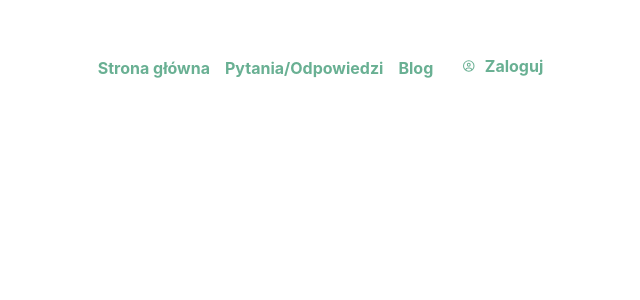
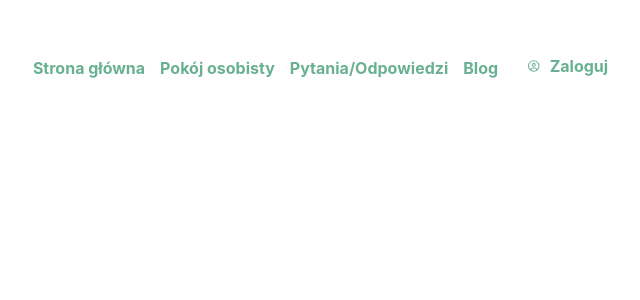
Before and after one commit to irinapukish/Build_YOUr_self, a React (Create React App) app in the folder buildyourself/: page /userinfo in a window 1280 px wide. Shown: the top 300 px of the page, without its empty margins (312-952 px from the left). Built offline with nearby package versions, Linux system fonts and the light colour scheme.

Commit message:
Add UserInfo view

```diff
--- a/buildyourself/src/App.js
+++ b/buildyourself/src/App.js
@@ -16,6 +16,7 @@ import Article5 from './Article5';
 import Article6 from './Article6';
 import Register from './Register';
 import Login from './Login';
+import UserInfo from './UserInfo';
 
   function App() {
     const sectionRef = useRef(null);
@@ -29,6 +30,9 @@ import Login from './Login';
                     <ul>
                       <li>
                         <Link to="/">Strona główna</Link>
+                      </li>
+                      <li>
+                        <Link to="/userinfo">Pokój osobisty</Link>
                       </li>
                         <li>
                             <Link to="/faq">Pytania/Odpowiedzi</Link>
@@ -58,6 +62,7 @@ import Login from './Login';
                   <Route path="/6" element={<Article6 />} />
                   <Route path="/register" element={<Register/>} />
                   <Route path="/login" element={<Login/>} />
+                  <Route path="/userinfo" element={<UserInfo/>} />
                 </Routes>
               </div>
             </Router>
--- /dev/null
+++ b/buildyourself/src/UserInfo.jsx
@@ -0,0 +1,11 @@
+import React from 'react';
+
+const UserInfo = () => {
+    return (
+        <div className="container">
+
+        </div>
+  );
+}
+
+export default UserInfo;
```
